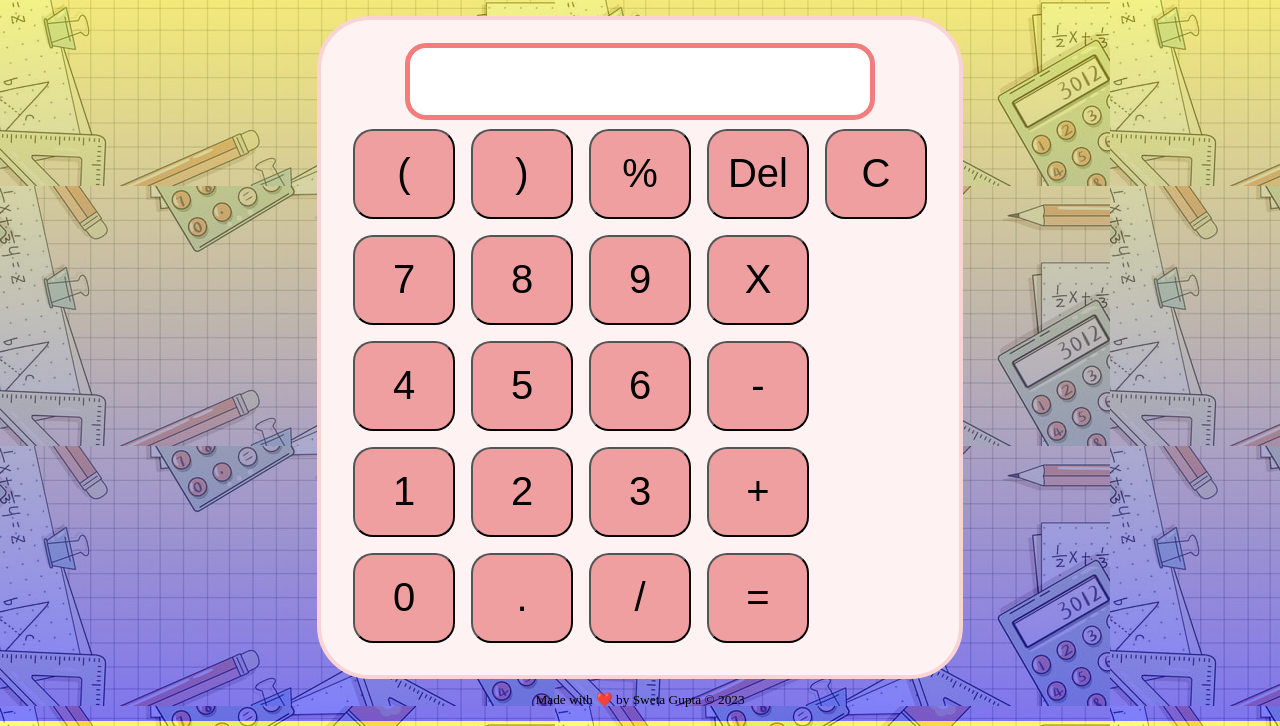
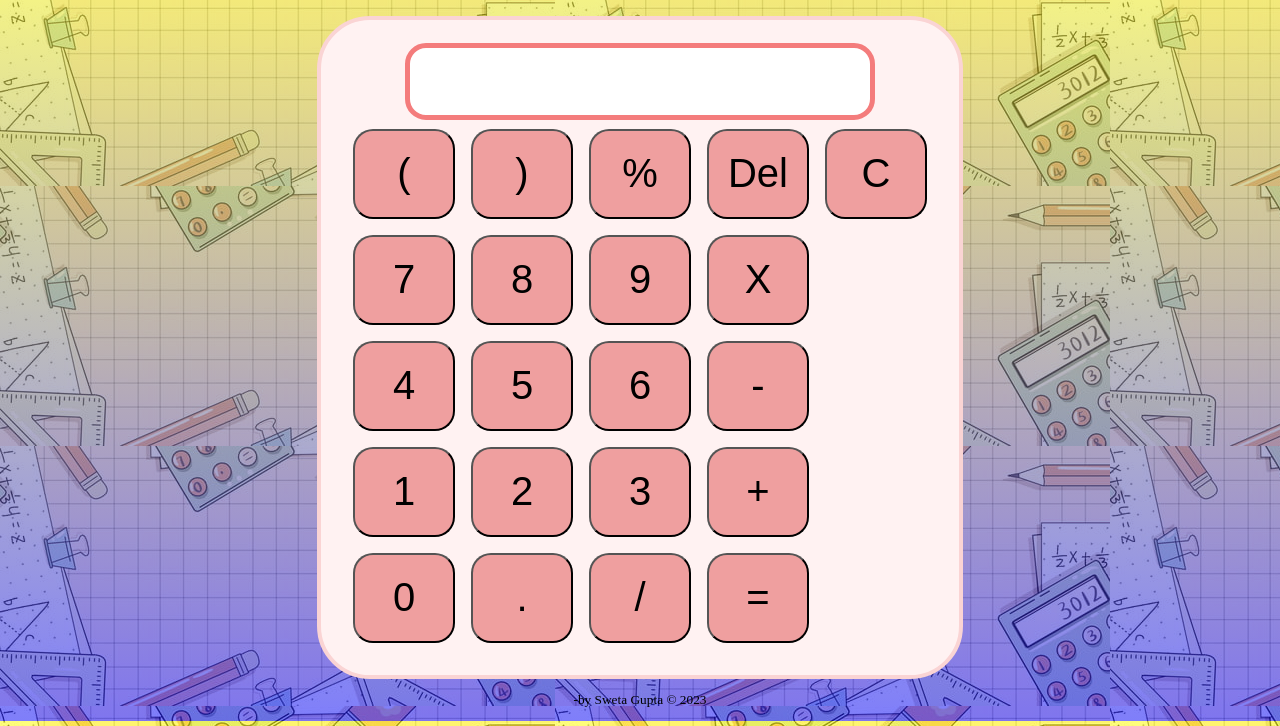
Before and after one commit to Sweta1G/SimpleCalculator, a plain HTML site: page index.html in a window 1280 px wide. Shown: the part 74-800 px from the top of the page. Drawn offline with Linux system fonts and the light colour scheme.

Commit message:
Update index.html

```diff
--- a/index.html
+++ b/index.html
@@ -50,7 +50,7 @@
             </table>
         </div>
         <center>
-            <small><p class="copyright">Made with ❤️ by Sweta Gupta © 2023 </p></small>
+            <small><p class="copyright"> -by Sweta Gupta © 2023 </p></small>
         </center>
     </div>
 
```
